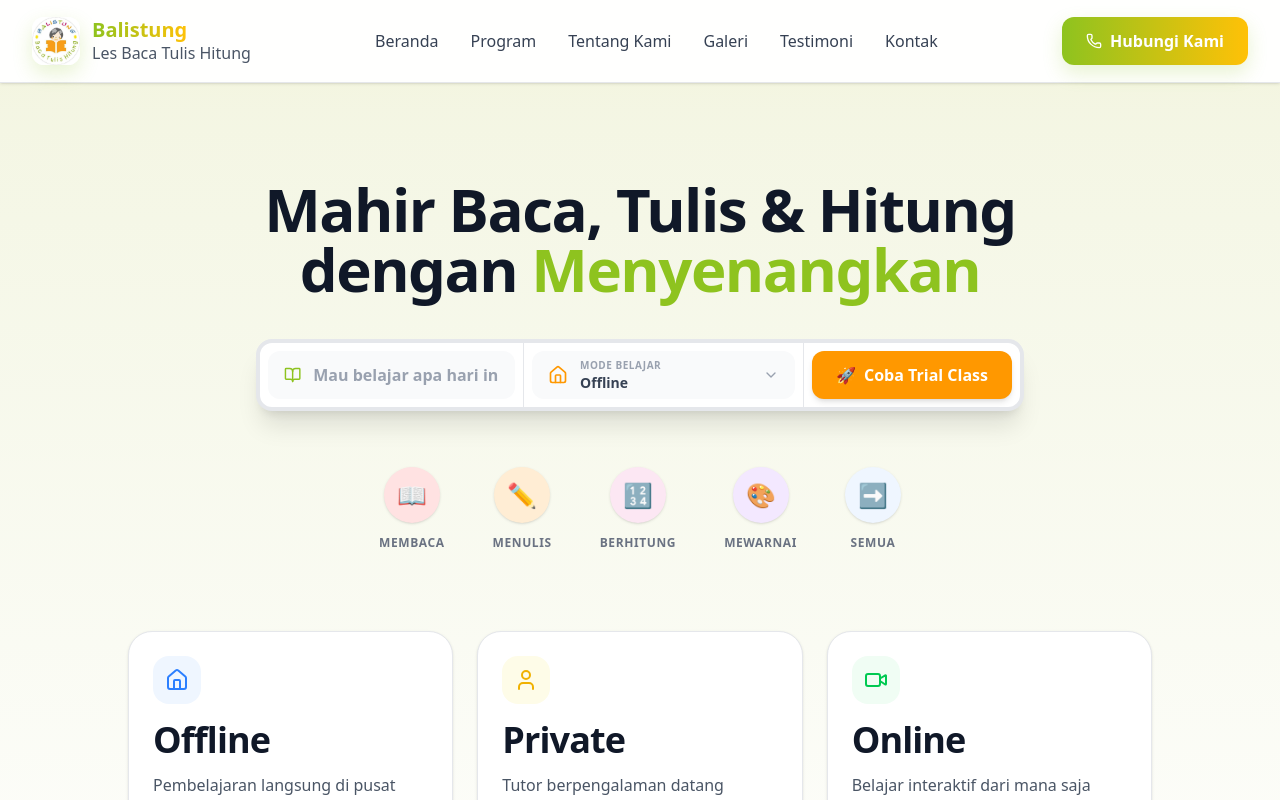
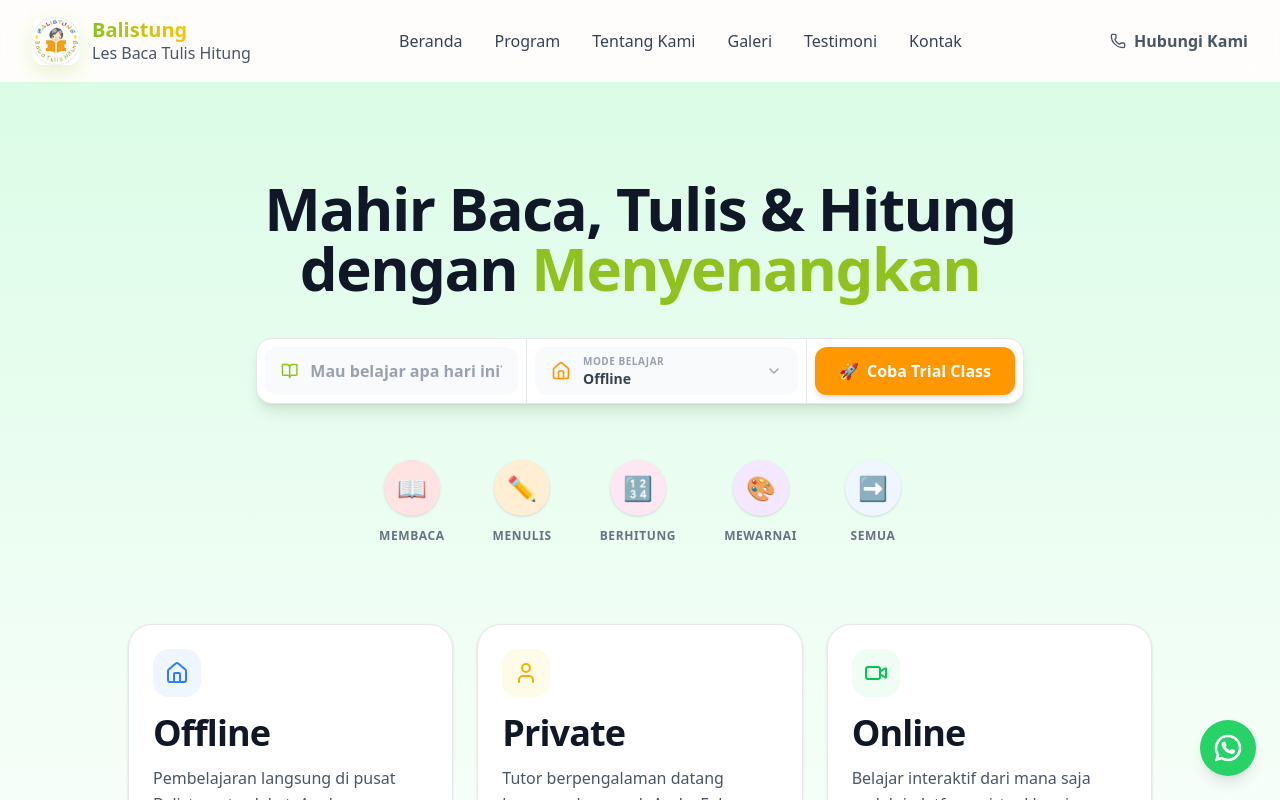
Before and after one commit to acaryawibawantra/balistung, a Next.js app: page / in a window 1280 px wide. Shown: the top 800 px of the page. Built offline with nearby package versions, Linux system fonts and the light colour scheme.

Commit message:
style: update hero page

```diff
--- a/app/layout.tsx
+++ b/app/layout.tsx
@@ -3,6 +3,7 @@ import { Poppins, Quicksand, Nunito } from "next/font/google";
 import "./globals.css";
 import Header from "@/components/layout/header";
 import Footer from "@/components/layout/footer";
+import FloatingWhatsApp from "@/components/ui/floating-whatsapp";
 
 // Font configurations
 const poppins = Poppins({
@@ -53,6 +54,7 @@ export default function RootLayout({
           {children}
         </main>
         <Footer />
+        <FloatingWhatsApp />
       </body>
     </html>
   );
--- a/components/home/hero.tsx
+++ b/components/home/hero.tsx
@@ -107,7 +107,7 @@ export default function HeroSection() {
     );
 
     return (
-        <section className="relative pt-24 pb-32 overflow-hidden bg-gradient-to-b from-primary-green/10 to-white">
+        <section className="relative pt-24 pb-32 overflow-hidden bg-gradient-to-b from-green-100 to-white">
             <Container>
                 <div className="flex flex-col items-center text-center max-w-5xl mx-auto space-y-10">
 
@@ -120,7 +120,7 @@ export default function HeroSection() {
 
                     {/* Interactive Search Bar */}
                     {/* ... (Search bar code remains same) ... */}
-                    <div className="w-full max-w-3xl bg-white rounded-2xl shadow-xl border-4 border-white/50 relative z-20">
+                    <div className="w-full max-w-3xl bg-white rounded-2xl shadow-lg border border-gray-100 relative z-20">
                         {/* ... (Content of search bar) ... */}
                         <div className="flex flex-col md:flex-row divide-y md:divide-y-0 md:divide-x divide-gray-100">
 
--- a/components/layout/header.tsx
+++ b/components/layout/header.tsx
@@ -19,7 +19,7 @@ export default function Header() {
     const [mobileMenuOpen, setMobileMenuOpen] = useState(false);
 
     return (
-        <header className="sticky top-0 z-50 bg-white/90 backdrop-blur-md border-b border-gray-100 shadow-sm">
+        <header className="sticky top-0 z-50 bg-white/60 backdrop-blur-md">
             <Container>
                 <nav className="flex items-center justify-between py-4">
                     {/* Logo */}
@@ -56,15 +56,16 @@ export default function Header() {
                     </div>
 
                     {/* CTA Button */}
-                    <div className="hidden lg:flex items-center gap-4">
+                    <div className="flex items-center gap-4">
                         <a
                             href="https://wa.me/6281138802800"
                             target="_blank"
                             rel="noopener noreferrer"
-                            className="btn btn-primary"
+                            className="flex items-center gap-2 font-bold text-gray-600 hover:text-primary-green transition-colors"
                         >
                             <Phone className="w-4 h-4" />
-                            Hubungi Kami
+                            <span className="hidden sm:inline">Hubungi Kami</span>
+                            <span className="sm:hidden text-sm">Hubungi</span>
                         </a>
                     </div>
 
--- /dev/null
+++ b/components/ui/floating-whatsapp.tsx
@@ -0,0 +1,46 @@
+'use client';
+
+import { useState, useEffect } from 'react';
+import { MessageCircle } from 'lucide-react';
+
+export default function FloatingWhatsApp() {
+    const [isVisible, setIsVisible] = useState(false);
+
+    useEffect(() => {
+        const toggleVisibility = () => {
+            if (window.scrollY > 300) {
+                setIsVisible(true);
+            } else {
+                setIsVisible(false);
+            }
+        };
+
+        window.addEventListener('scroll', toggleVisibility);
+
+        return () => window.removeEventListener('scroll', toggleVisibility);
+    }, []);
+
+    return (
+        <a
+            href="https://wa.me/6281138802800"
+            target="_blank"
+            rel="noopener noreferrer"
+            className="fixed bottom-6 right-6 z-50 flex items-center justify-center w-14 h-14 bg-[#25D366] text-white rounded-full shadow-lg hover:shadow-xl hover:bg-[#128C7E] transition-all duration-300  hover:scale-110 group"
+            aria-label="Chat via WhatsApp"
+        >
+            <div className="absolute inset-0 bg-[#25D366] rounded-full animate-ping opacity-20 group-hover:opacity-40 duration-1000"></div>
+            <svg
+                className="w-8 h-8 text-white relative z-10"
+                aria-hidden="true"
+                xmlns="http://www.w3.org/2000/svg"
+                width="24"
+                height="24"
+                fill="none"
+                viewBox="0 0 24 24"
+            >
+                <path fill="currentColor" fillRule="evenodd" d="M12 4a8 8 0 0 0-6.895 12.06l.569.718-.697 2.359 2.32-.648.379.243A8 8 0 1 0 12 4ZM2 12C2 6.477 6.477 2 12 2s10 4.477 10 10-4.477 10-10 10a9.96 9.96 0 0 1-5.016-1.347l-4.948 1.382 1.426-4.829-.006-.007-.033-.055A9.958 9.958 0 0 1 2 12Z" clipRule="evenodd" />
+                <path fill="currentColor" d="M16.735 13.492c-.038-.018-1.497-.736-1.756-.83a1.008 1.008 0 0 0-.34-.075c-.196 0-.362.098-.49.291-.146.217-.587.732-.723.886-.018.02-.042.045-.057.045-.013 0-.239-.093-.307-.123-1.564-.68-2.751-2.313-2.914-2.589-.023-.04-.024-.057-.024-.057.005-.021.058-.074.085-.101.08-.079.166-.182.249-.283l.117-.14c.121-.14.175-.25.237-.375l.033-.066a.68.68 0 0 0-.02-.64c-.034-.069-.65-1.555-.715-1.711-.158-.377-.366-.552-.655-.552-.027 0 0 0-.112.005-.137.005-.883.104-1.213.311-.35.22-.94.924-.94 2.16 0 1.112.705 2.162 1.008 2.561l.041.06c1.161 1.695 2.608 2.951 4.074 3.537 1.412.564 2.081.63 2.461.63.16 0 .288-.013.4-.024l.072-.007c.488-.043 1.56-.599 1.804-1.276.192-.534.243-1.117.115-1.329-.088-.144-.239-.216-.43-.308Z" />
+            </svg>
+        </a>
+    );
+}
```
